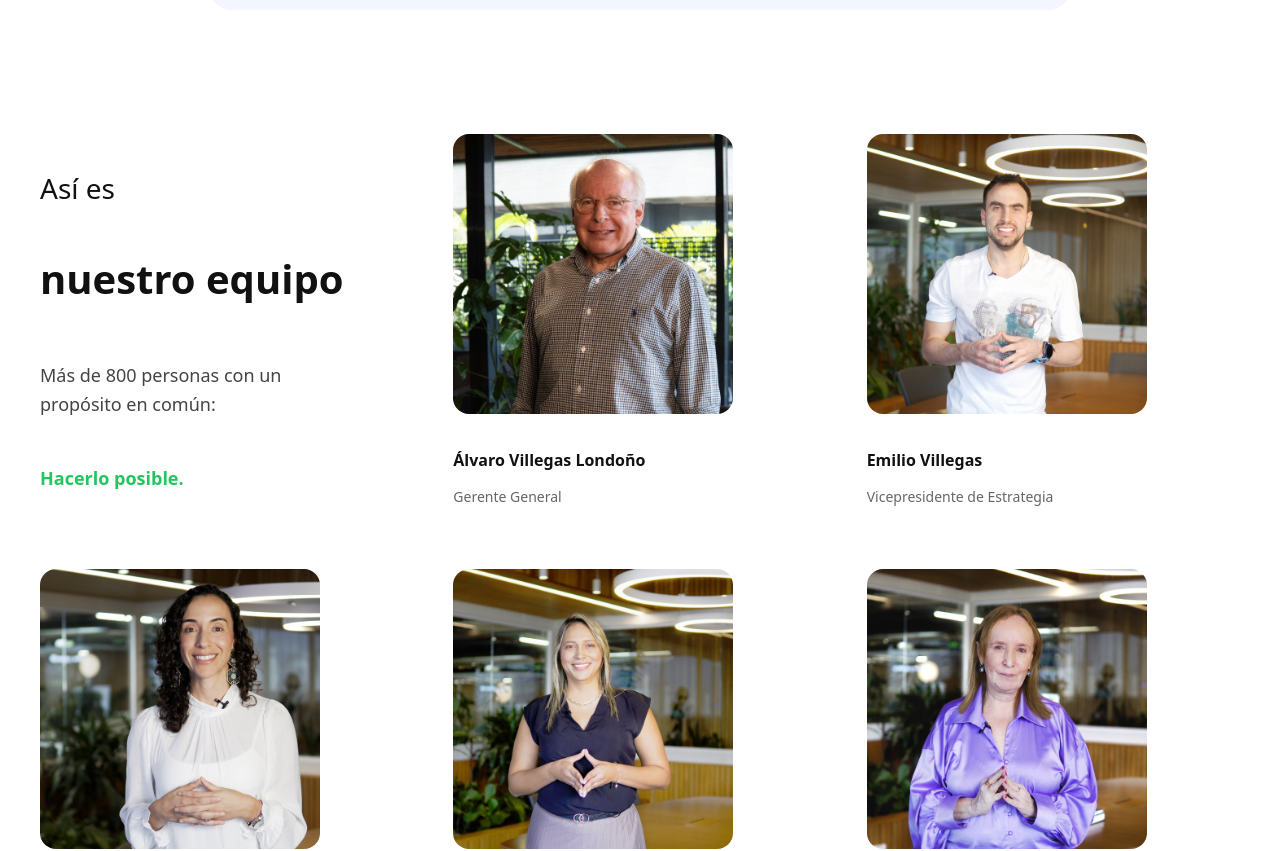
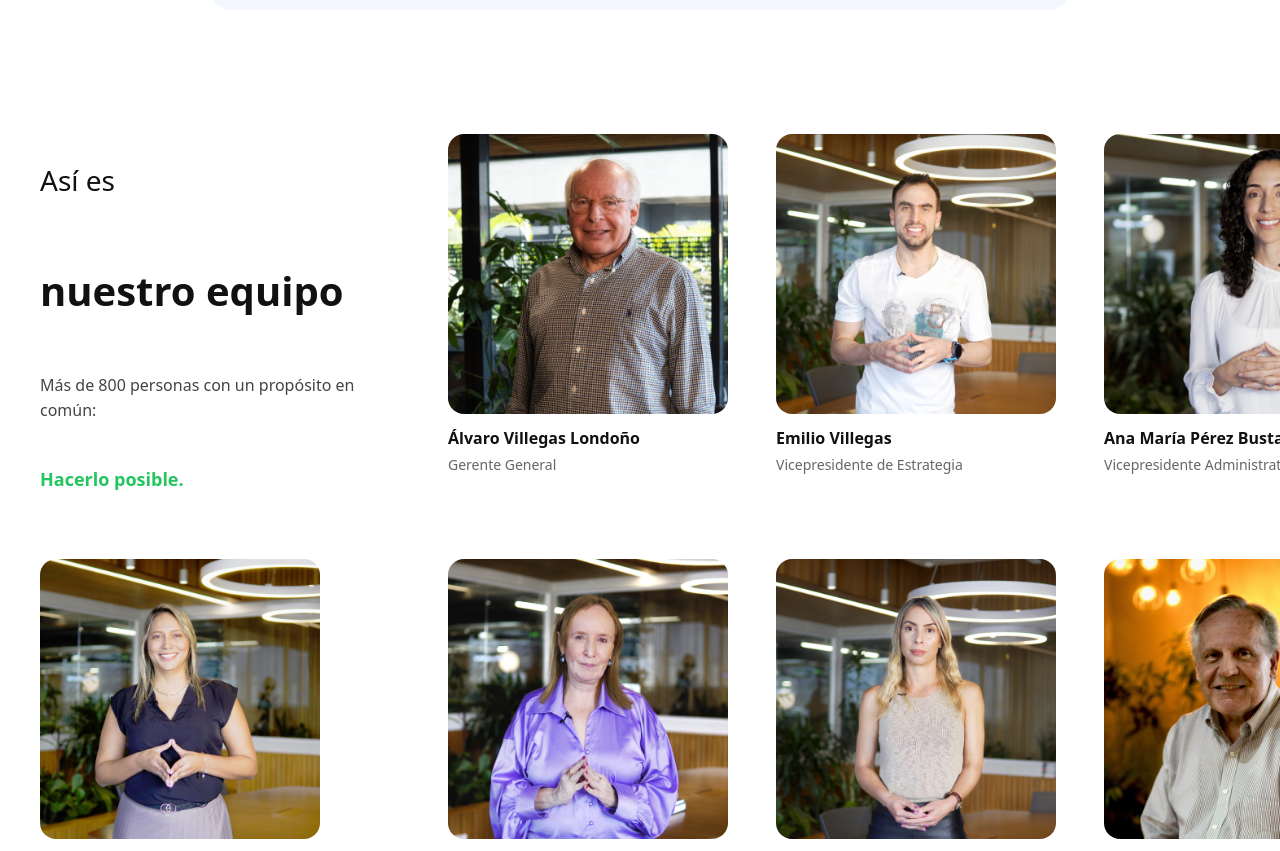
Before and after one commit to unax-globant/sistecredito-Practica, a React (Vite) app: page / in a window 1280 px wide. Shown: the part 3380-4231 px from the top of the page. Built offline with nearby package versions, Linux system fonts and the light colour scheme.

Commit message:
Actualizacion estilos

```diff
--- a/src/App.jsx
+++ b/src/App.jsx
@@ -87,10 +87,12 @@ function App() {
         />
 
         <Team
-          title="Así es"
-          highlight="nuestro equipo"
-          subtitle="Más de 800 personas con un propósito en común:"
-          subtitleHighlight="Hacerlo posible."
+          text={{
+            titulo: "Así es",
+            highlight: "nuestro equipo",
+            subtitle: "Más de 800 personas con un propósito en común:",
+            subtitleHighlight: "Hacerlo posible.",
+          }}
           members={[
             {
               id: "1",
--- a/src/components/templates/team/team.css
+++ b/src/components/templates/team/team.css
@@ -3,12 +3,23 @@
   background-color: white;
 }
 
+.team-grid {
+  display: grid;
+  max-width: 1200px;
+  margin: 0 auto;
+  column-gap: 48px;
+  row-gap: 48px;
+  grid-template-columns: 360px 1fr 1fr 1fr;
+  align-items: start;
+}
+
 .team-header-block {
+  grid-column: span 1;
   display: flex;
   flex-direction: column;
   justify-content: flex-start;
-  gap: 16px;
-  max-width: 360px;
+  gap: 8px;
+  text-align: left;
 }
 
 .team-lead {
@@ -16,7 +27,6 @@
   font-weight: 400;
   color: #111;
   line-height: 1.3;
-  margin-bottom: -8px;
 }
 
 .team-title {
@@ -24,7 +34,6 @@
   font-weight: 800;
   color: #111;
   line-height: 1.2;
-  margin-bottom: 16px;
 }
 
 .team-subtitle {
@@ -38,21 +47,11 @@
   font-size: 18px;
   font-weight: 700;
   color: #22c55e;
-  margin-top: 4px;
-}
-
-.team-grid {
-  display: grid;
-  gap: 32px;
-  max-width: 1200px;
-  margin: 0 auto;
-  grid-template-columns: repeat(auto-fill, minmax(250px, 1fr));
-  align-items: start;
 }
 
 .team-card {
   text-align: left;
-  max-width: 300px;
+  max-width: 280px;
 }
 
 .team-image {
@@ -60,6 +59,7 @@
   height: 280px;
   object-fit: cover;
   border-radius: 16px;
+  display: block;
   margin-bottom: 12px;
 }
 
@@ -67,13 +67,14 @@
   font-size: 16px;
   font-weight: 700;
   color: #111;
-  margin-bottom: 4px;
+  margin: 0;
 }
 
 .team-role {
-  color: #666;
   font-size: 14px;
   font-weight: 400;
+  color: #666;
+  margin: 4px 0 0 0;
 }
 
 .team-swiper-wrapper {
@@ -144,35 +145,3 @@
     height: auto;
   }
 }
-
-@media (min-width: 1024px) {
-  .team-grid {
-    grid-template-columns: repeat(3, 1fr);
-    column-gap: 40px;
-    row-gap: 48px;
-  }
-
-  .team-header-block {
-    grid-column: span 1;
-    padding-top: 8px;
-    gap: 24px;
-    text-align: left;
-  }
-
-  .team-title {
-    font-size: 40px;
-    font-weight: 800;
-  }
-
-  .team-subtitle {
-    font-size: 18px;
-  }
-
-  .team-highlight-green {
-    font-size: 18px;
-  }
-
-  .team-swiper-wrapper {
-    display: none;
-  }
-}
--- a/src/components/templates/team/team.tsx
+++ b/src/components/templates/team/team.tsx
@@ -12,25 +12,34 @@ export interface TeamMember {
   photoUrl: string;
 }
 
+interface TextoTitulo {
+  titulo: string;
+  highlight: string;
+  subtitle: string;
+  subtitleHighlight: string;
+}
+
 interface TeamProps {
   members: TeamMember[];
+  text: TextoTitulo;
 }
 
-const Team: React.FC<TeamProps> = ({ members }) => {
+const Team: React.FC<TeamProps> = ({ members, text }) => {
+  const Header = () => (
+    <div className="team-header-block">
+      <p className="team-lead">{text.titulo}</p>
+      <h2 className="team-title">
+        <strong>{text.highlight}</strong>
+      </h2>
+      <p className="team-subtitle">{text.subtitle}</p>
+      <p className="team-highlight-green">{text.subtitleHighlight}</p>
+    </div>
+  );
+
   return (
     <section className="team-section">
       <div className="team-grid">
-        <div className="team-header-block">
-          <p className="team-lead">Así es</p>
-          <h2 className="team-title">
-            <strong>nuestro equipo</strong>
-          </h2>
-          <p className="team-subtitle">
-            Más de 800 personas con un <br /> propósito en común:
-          </p>
-          <p className="team-highlight-green">Hacerlo posible.</p>
-        </div>
-
+        <Header />
         {members.map((member) => (
           <div key={member.id} className="team-card">
             <img
@@ -45,17 +54,7 @@ const Team: React.FC<TeamProps> = ({ members }) => {
       </div>
 
       <div className="team-swiper-wrapper">
-        <div className="team-header-block">
-          <p className="team-lead">Así es</p>
-          <h2 className="team-title">
-            <strong>nuestro equipo</strong>
-          </h2>
-          <p className="team-subtitle">
-            Más de 800 personas con un <br /> propósito en común:
-          </p>
-          <p className="team-highlight-green">Hacerlo posible.</p>
-        </div>
-
+        <Header />
         <Swiper
           modules={[Navigation]}
           spaceBetween={20}
```
